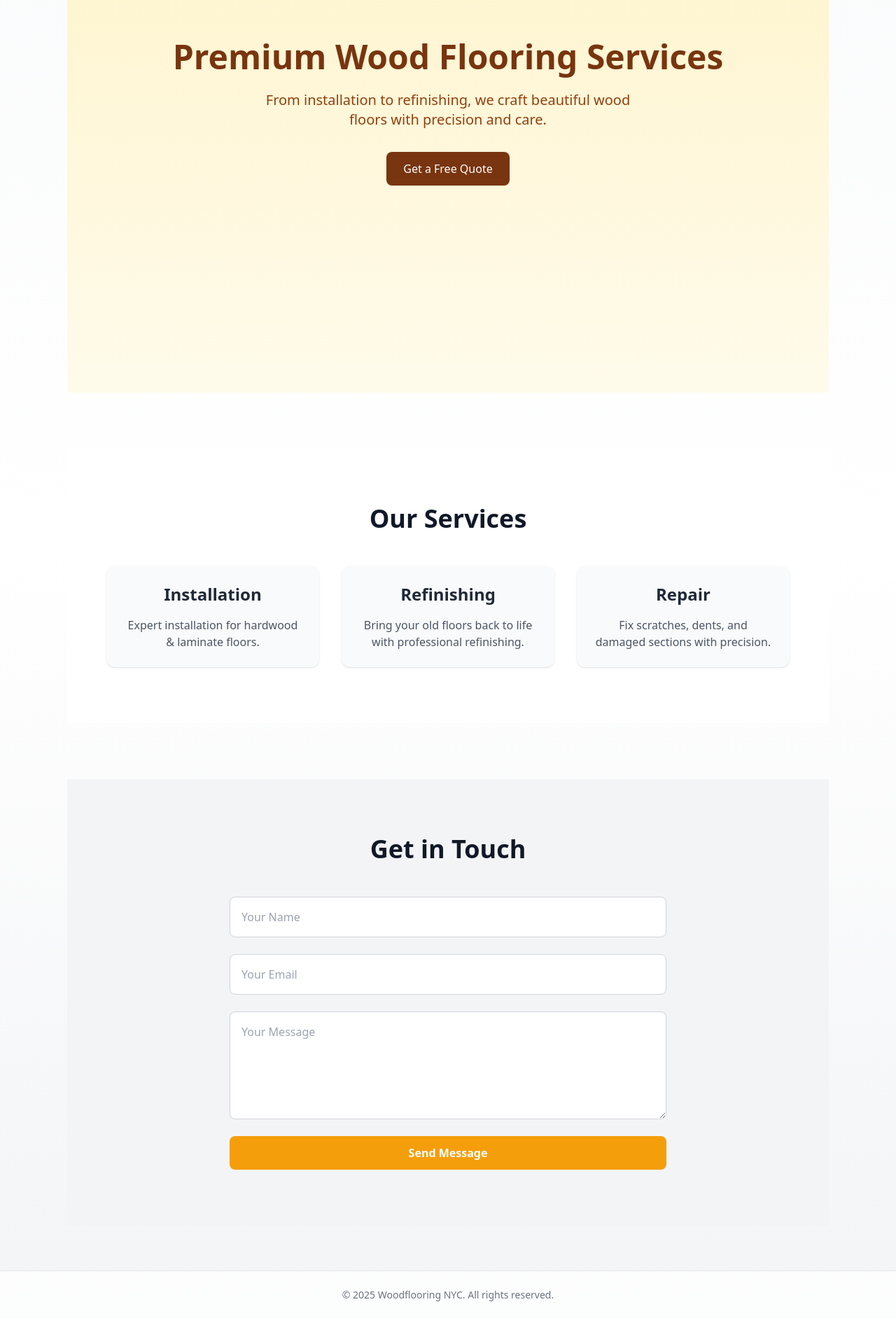
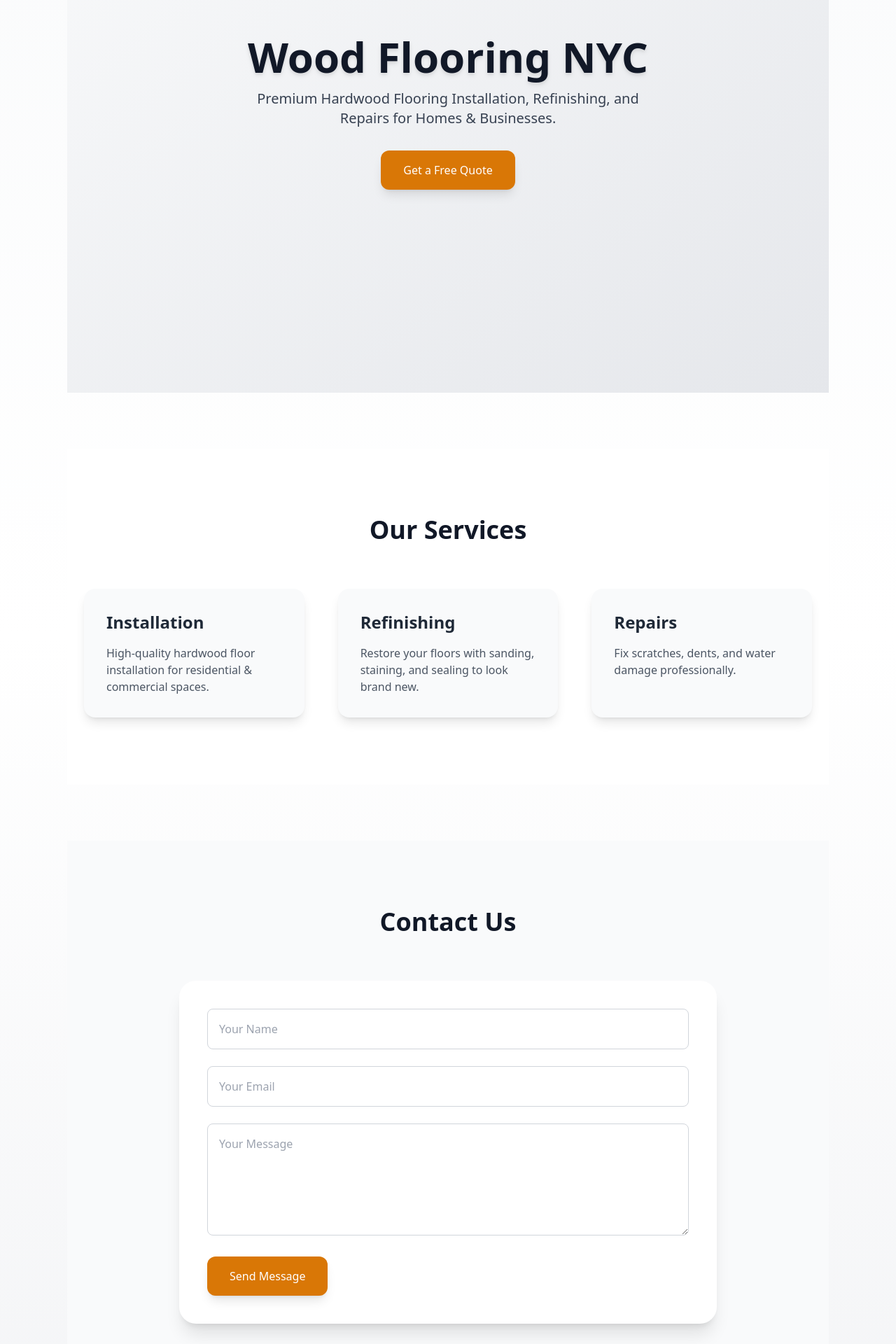
Before and after one commit to owenmoloney/woodflooring-site, a React (Vite) app: page / in a window 1280 px wide. Shown: the part 300-2220 px from the top of the page at 70% size. Before the commit the page ends 2184 px from the top, so only its background shows below. Built offline with nearby package versions, Linux system fonts and the light colour scheme.

Commit message:
New Main Pages Style  Delpoyment

```diff
--- a/src/components/Contact.tsx
+++ b/src/components/Contact.tsx
@@ -1,29 +1,25 @@
-// src/components/Contact.tsx
-
 const Contact = () => {
   return (
-    <section id="contact" className="py-20 bg-gray-100 text-center">
-      <h2 className="text-4xl font-bold mb-12 text-gray-900">Get in Touch</h2>
-      <form className="max-w-2xl mx-auto flex flex-col gap-6 px-6">
+    <section className="py-24 bg-gray-50">
+      <h2 className="text-4xl font-bold text-center mb-16 text-gray-900">
+        Contact Us
+      </h2>
+      <form className="max-w-3xl mx-auto bg-white p-10 rounded-3xl shadow-xl space-y-6">
         <input
           type="text"
           placeholder="Your Name"
-          className="p-4 rounded-lg border border-gray-300 focus:outline-none focus:ring-2 focus:ring-amber-500"
+          className="w-full border border-gray-300 p-4 rounded-lg focus:ring-2 focus:ring-amber-500 focus:outline-none transition"
         />
         <input
           type="email"
           placeholder="Your Email"
-          className="p-4 rounded-lg border border-gray-300 focus:outline-none focus:ring-2 focus:ring-amber-500"
+          className="w-full border border-gray-300 p-4 rounded-lg focus:ring-2 focus:ring-amber-500 focus:outline-none transition"
         />
         <textarea
           placeholder="Your Message"
-          rows={5}
-          className="p-4 rounded-lg border border-gray-300 focus:outline-none focus:ring-2 focus:ring-amber-500"
-        ></textarea>
-        <button
-          type="submit"
-          className="bg-amber-500 text-white px-6 py-3 rounded-lg font-semibold hover:bg-amber-600 transition"
-        >
+          className="w-full border border-gray-300 p-4 rounded-lg h-40 focus:ring-2 focus:ring-amber-500 focus:outline-none transition"
+        />
+        <button className="bg-amber-600 text-white px-8 py-4 rounded-xl shadow-lg hover:bg-amber-700 transition-all duration-300">
           Send Message
         </button>
       </form>
--- a/src/components/Hero.tsx
+++ b/src/components/Hero.tsx
@@ -1,14 +1,17 @@
-
-export default function Hero() {
+const Hero = () => {
   return (
-    <section className="bg-gradient-to-b from-amber-100 to-amber-50 h-screen flex flex-col justify-center items-center text-center px-4">
-      <h2 className="text-5xl font-bold text-amber-900 mb-6">Premium Wood Flooring Services</h2>
-      <p className="text-xl text-amber-800 mb-8 max-w-xl">
-        From installation to refinishing, we craft beautiful wood floors with precision and care.
+    <section className="h-screen bg-gradient-to-br from-gray-50 to-gray-200 flex flex-col justify-center items-center text-center px-4">
+      <h1 className="text-6xl font-extrabold text-gray-900 mb-4 drop-shadow-md">
+        Wood Flooring NYC
+      </h1>
+      <p className="text-xl text-gray-700 mb-8 max-w-xl">
+        Premium Hardwood Flooring Installation, Refinishing, and Repairs for Homes & Businesses.
       </p>
-      <a href="#contact" className="bg-amber-900 text-white px-6 py-3 rounded-lg shadow hover:bg-amber-700 transition">
+      <button className="bg-amber-600 text-white px-8 py-4 rounded-xl shadow-lg hover:bg-amber-700 transition-all duration-300">
         Get a Free Quote
-      </a>
+      </button>
     </section>
   );
-}
+};
+
+export default Hero;
--- a/src/components/Services.tsx
+++ b/src/components/Services.tsx
@@ -1,20 +1,18 @@
-// src/components/Services.tsx
-
-const services = [
-  { title: "Installation", description: "Expert installation for hardwood & laminate floors." },
-  { title: "Refinishing", description: "Bring your old floors back to life with professional refinishing." },
-  { title: "Repair", description: "Fix scratches, dents, and damaged sections with precision." },
-];
-
 const Services = () => {
   return (
-    <section className="py-20 bg-white text-center">
-      <h2 className="text-4xl font-bold mb-12 text-gray-900">Our Services</h2>
-      <div className="max-w-5xl mx-auto grid grid-cols-1 md:grid-cols-3 gap-8 px-6">
-        {services.map((service) => (
-          <div key={service.title} className="p-6 bg-gray-50 rounded-xl shadow hover:shadow-lg transition">
+    <section className="py-24 bg-white">
+      <h2 className="text-4xl font-bold text-center mb-16 text-gray-900">
+        Our Services
+      </h2>
+      <div className="max-w-6xl mx-auto grid md:grid-cols-3 gap-12 px-6">
+        {[
+          { title: "Installation", desc: "High-quality hardwood floor installation for residential & commercial spaces." },
+          { title: "Refinishing", desc: "Restore your floors with sanding, staining, and sealing to look brand new." },
+          { title: "Repairs", desc: "Fix scratches, dents, and water damage professionally." },
+        ].map((service) => (
+          <div key={service.title} className="p-8 bg-gray-50 rounded-2xl shadow-lg hover:shadow-2xl transition-all duration-300">
             <h3 className="text-2xl font-semibold mb-4 text-gray-800">{service.title}</h3>
-            <p className="text-gray-600">{service.description}</p>
+            <p className="text-gray-600">{service.desc}</p>
           </div>
         ))}
       </div>
```
